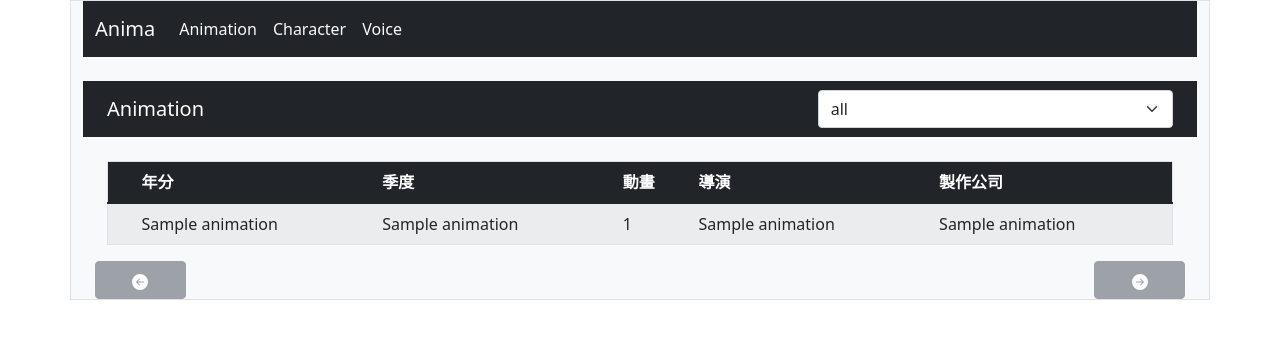
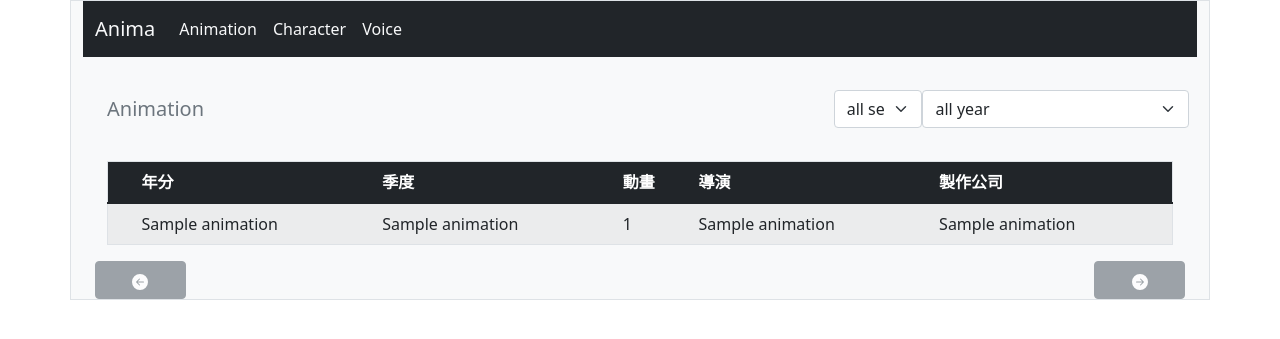
Before and after one commit to flora0110/DBMS-Final-Project, a Flask app: page / in a window 1280 px wide. Shown: the top 339 px of the page. Run offline with Flask 2, Linux system fonts and the light colour scheme; a database or web service that is not in the repository returns one stand-in record (values such as "Sample title"); some libraries are stand-ins or nearby versions.

Commit message:
選單ok

```diff
--- a/server/app.py
+++ b/server/app.py
@@ -31,10 +31,12 @@ def anima_page():
     SQL_select_command = """
         SELECT * FROM animation
     """
+
+
     if year != "all" and season != "all":
         SQL_select_command = f"""
             SELECT * FROM animation
-            WHERE year={year} AND season={season};
+            WHERE year={year} AND season='{season}';
         """
     else:
         if year != "all":
@@ -45,8 +47,9 @@ def anima_page():
         elif season != "all":
             SQL_select_command = f"""
                 SELECT * FROM animation
-                WHERE season={season};
+                WHERE season='{season}';
             """
+
     ####################### }here
 
     # execute SQL
--- a/server/templates/anima.html
+++ b/server/templates/anima.html
@@ -28,14 +28,58 @@
         <div class="row">
             <div class="col">
             <br/>
-            <nav class="navbar navbar-expand-lg navbar-dark bg-dark">
+            <nav class="navbar navbar-expand-lg navbar-dark bg-light">
               <div class="container-fluid">
-                <a class="navbar-brand col-2" >Animation</a>
-                    <form class="d-flex col-4">
-                    <select name="which" class="form-select col-3" aria-label="Default select example" onchange="changeYear(this.value)">
-                      <option value="all" class="drop-down" selected>all</option>
-                      <option value="2020" class="drop-down">2020</option>
-                      <option value="2021" class="drop-down">2021</option>
+                <a class="navbar-brand col-8 text-secondary" >Animation</a>
+                  <form class="d-flex col-1">
+                    <select name="which" class="form-select col-3" aria-label="Default select example" onchange="window.location.href=this.options[selectedIndex].value">
+                        {% if season == "all" %}
+                            <option value="/amina?page={{ left }}&year={{ year }}&season=all" class="drop-down" selected>all season</option>
+                        {% else %}
+                            <option value="/amina?page={{ left }}&year={{ year }}&season=all" class="drop-down">all season</option>
+                        {% endif %}
+
+                        {% if season == "春" %}
+                            <option value="/amina?page={{ left }}&year={{ year }}&season=春" class="drop-down" selected>春</option>
+                        {% else %}
+                            <option value="/amina?page={{ left }}&year={{ year }}&season=春" class="drop-down">春</option>
+                        {% endif %}
+
+                        {% if season == "夏" %}
+                            <option value="/amina?page={{ left }}&year={{ year }}&season=夏" class="drop-down" selected>夏</option>
+                        {% else %}
+                            <option value="/amina?page={{ left }}&year={{ year }}&season=夏" class="drop-down">夏</option>
+                        {% endif %}
+                        {% if season == "秋" %}
+                            <option value="/amina?page={{ left }}&year={{ year }}&season=秋" class="drop-down" selected>秋</option>
+                        {% else %}
+                            <option value="/amina?page={{ left }}&year={{ year }}&season=秋" class="drop-down">秋</option>
+                        {% endif %}
+                        {% if season == "冬" %}
+                            <option value="/amina?page={{ left }}&year={{ year }}&season=冬" class="drop-down" selected>冬</option>
+                        {% else %}
+                            <option value="/amina?page={{ left }}&year={{ year }}&season=冬" class="drop-down">冬</option>
+                        {% endif %}
+                    </select>
+                    </form>
+                    <form class="d-flex col-3">
+                    <select name="which" class="form-select col-3" aria-label="Default select example" onchange="window.location.href=this.options[selectedIndex].value">
+                        {% if year == "all" %}
+                            <option value="/amina?page={{ left }}&year=all&season={{ season }}" class="drop-down" selected>all year</option>
+                        {% else %}
+                            <option value="/amina?page={{ left }}&year=all&season={{ season }}" class="drop-down">all year</option>
+                        {% endif %}
+
+                        {% if year == "2020" %}
+                            <option value="/amina?page={{ left }}&year=2020&season={{ season }}" class="drop-down" selected>2020</option>
+                        {% else %}
+                            <option value="/amina?page={{ left }}&year=2020&season={{ season }}" class="drop-down">2020</option>
+                        {% endif %}
+                        {% if year == "2021" %}
+                            <option value="/amina?page={{ left }}&year=2021&season={{ season }}" class="drop-down" selected>2021</option>
+                        {% else %}
+                            <option value="/amina?page={{ left }}&year=2021&season={{ season }}" class="drop-down">2021</option>
+                        {% endif %}
                     </select>
                     </form>
               </div>
@@ -46,11 +90,11 @@
                 <thead class="bg-dark text-white">
                     <tr>
                         <th scope="col"></th>
-                        <th scope="col">年分</th>
-                        <th scope="col">季度</th>
-                        <th scope="col">動畫</th>
-                        <th scope="col">導演</th>
-                        <th scope="col">製作公司</th>
+                        <th scope="col-1">年分</th>
+                        <th scope="col-1">季度</th>
+                        <th scope="col-6">動畫</th>
+                        <th scope="col-2">導演</th>
+                        <th scope="col-2">製作公司</th>
                     </tr>
                 </thead>
                 <tbody id="test">
@@ -59,7 +103,7 @@
                         <th scope="row" class="h6 text-black-50" ></th>
                         <td>{{ data[1] }}</td>
                         <td>{{ data[2] }}</td>
-                        <td>{{ data[0] }}</td>
+                        <td class="anima">{{ data[0] }}</td>
                         {% if data[3] != "NULL" %}
                             <td>{{ data[3] }}</td>
                         {% else %}
@@ -100,5 +144,17 @@
             </div>
         </div>
     </div>
+
 </body>
+<script type="text/javascript">
+    search_anima();
+    function changeTableTd(){
+        td = document.getElementsByClassName("anima");
+        $(function () {
+            $(".anima").click(function () {
+                window.location.href();
+            });
+        });
+    };
+</script>
 </html>
```
